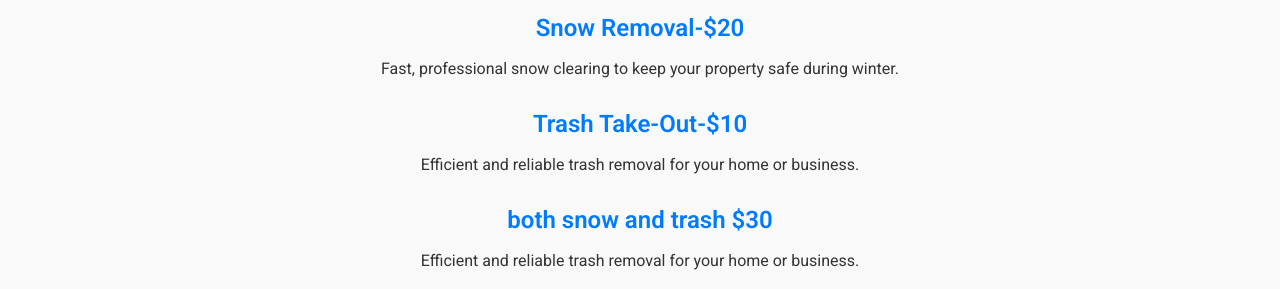
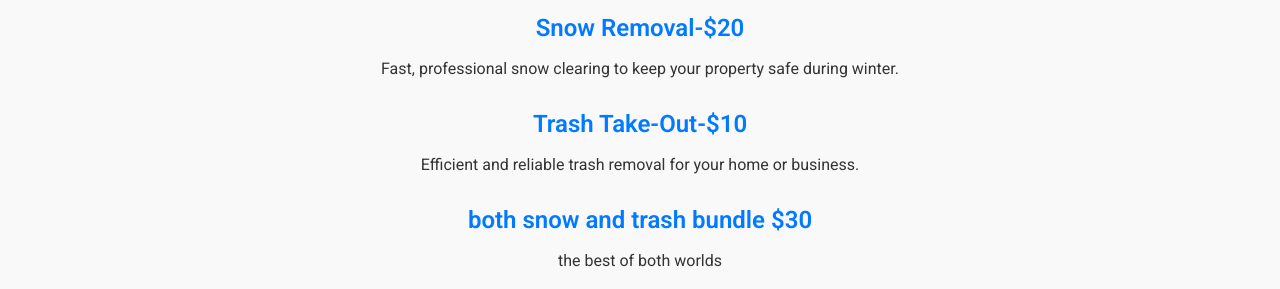
Before and after one commit to winterstatue/snow-and-trash, a plain HTML site: page index.html in a window 1280 px wide. Shown: the part 511-800 px from the top of the page. Drawn offline with Linux system fonts and the light colour scheme.

Commit message:
Update index.html

```diff
--- a/index.html
+++ b/index.html
@@ -219,8 +219,8 @@
             <p>Efficient and reliable trash removal for your home or business.</p>
         </div>
         <div class="service-item">
-            <h3> both snow and trash $30</h3>
-            <p>Efficient and reliable trash removal for your home or business.</p>
+            <h3> both snow and trash bundle $30</h3>
+            <p>the best of both worlds</p>
         </div>
     </section>
 
```
